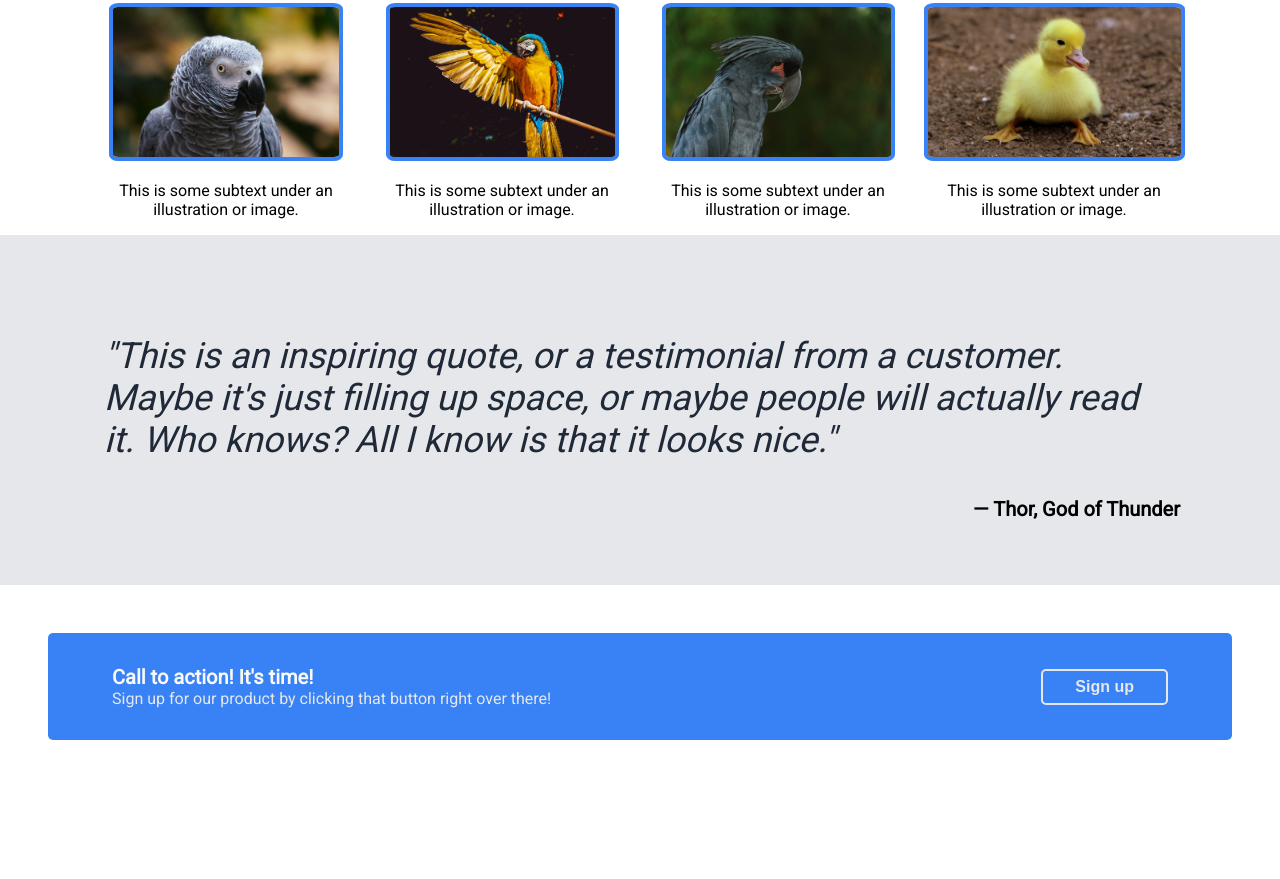
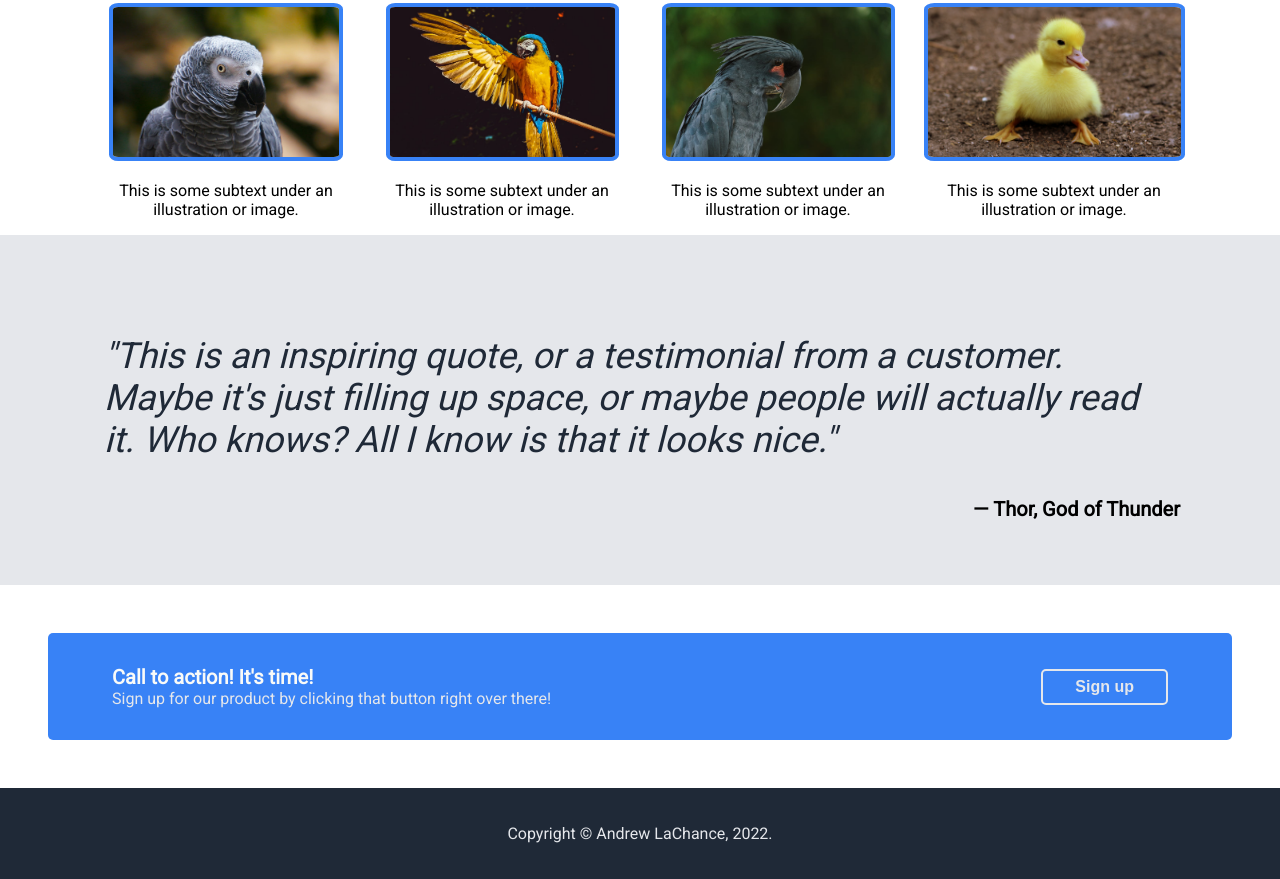
Before and after one commit to andrew-lachance/landing-page, a plain HTML site: page index.html in a window 1280 px wide. Shown: the part 689-1568 px from the top of the page. Before the commit the page ends 1477 px from the top, so only its background shows below. Drawn offline with Linux system fonts and the light colour scheme.

Commit message:
Add footer

```diff
--- a/index.html
+++ b/index.html
@@ -64,5 +64,8 @@
      </div>
       <button>Sign up</button>
     </div>
+  <div class="footer">
+    <p>Copyright © Andrew LaChance, 2022.</p>
+  </div>
 </body>
 </html>
--- a/style.css
+++ b/style.css
@@ -165,3 +165,12 @@ a {
   padding: 12px 32px;
   line-height: 8px;
 }
+
+.footer{
+  text-align: center;
+  background: #1F2937;
+  color:#E5E7EB;
+  flex-basis: 20px;
+  margin: 0;
+  padding: 20px;
+}
```
